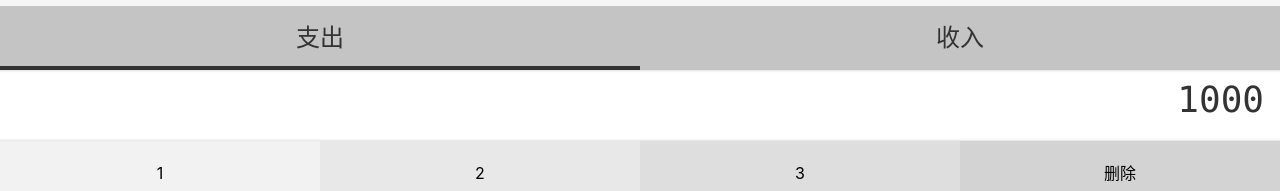
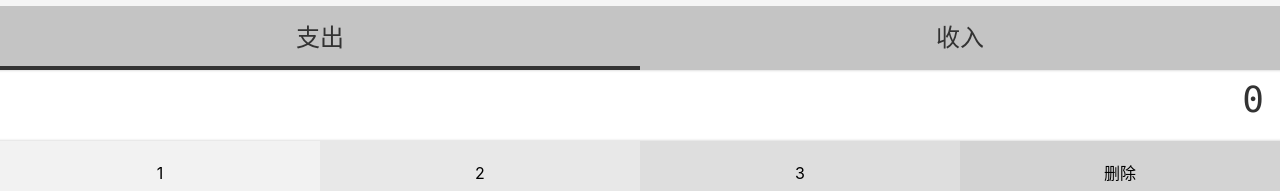
Before and after one commit to lnn520/money, a Vue app: page /#/money in a window 1280 px wide. Shown: the part 319-510 px from the top of the page. Built offline with nearby package versions, Linux system fonts and the light colour scheme.

Commit message:
添加createdAT字段

```diff
--- a/src/views/Money.vue
+++ b/src/views/Money.vue
@@ -20,20 +20,21 @@ import Types from '@/components/money/Types.vue';
 import Notes from '@/components/money/Notes.vue';
 import Tags from '@/components/money/Tags.vue';
 import {Component, Watch} from 'vue-property-decorator';
-
+window.localStorage.setItem('version','0.0.1')
 type Record = {
   tags: string[];
   notes: string;
   type: string;
   amount: number;
+  createdAt?: Date;
 }
 @Component({
   components: {Tags, Notes, Types, NumberPad}
 })
 export default class Money extends Vue {
   tags = ['衣', '食', '住', '行', '爽一下'];
-  recordList: Record[] = []
-  record: Record = {tags: [], notes: '', type: '-', amount: 1000};
+  recordList: Record[] = JSON.parse(window.localStorage.getItem('recordList')||'[]')
+  record: Record = {tags: [], notes: '', type: '-', amount: 0};
 
   onUpdateTags(value: string[]) {
     this.record.tags = value;
@@ -43,9 +44,10 @@ export default class Money extends Vue {
     this.record.notes = value;
   }
 saveRecord(){
-    const recordCopy= JSON.parse(JSON.stringify(this.record))
+    const recordCopy: Record= JSON.parse(JSON.stringify(this.record))
+    recordCopy.createdAt = new Date()
     this.recordList.push(recordCopy)
-    console.log(recordCopy)
+
 }
 @Watch('recordList')
     onRecordListChange(){
```
